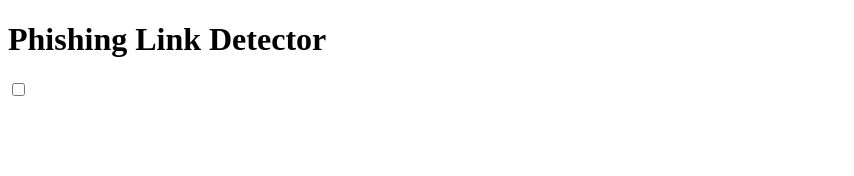
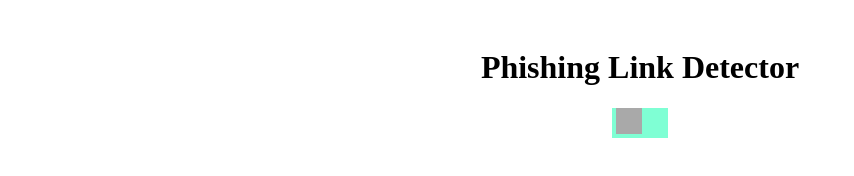
Before and after one commit to vyn88/Software-Engineering, a browser extension: page index.html in a window 1280 px wide. Shown: the whole page, without its empty margins (0-854 px from the left). Drawn offline with Linux system fonts and the light colour scheme.

Commit message:
Update style.css

```diff
--- a/style.css
+++ b/style.css
@@ -1,4 +1,58 @@
-p {
-    font-size: 12;
-    color: orchid;
+/* Container Class */
+.container {
+    text-align: center;
+    padding: 20px;
 }
+
+/* Switch Class */
+.switch {
+    position: relative;
+    display: inline-block;
+    width: 56px;
+    height: 30px;
+}
+
+.switch input {
+    opacity: 0;
+    width: 0;
+    height: 0;
+}
+
+/* Slider Class */
+.slider {
+    position: absolute;
+    cursor: pointer;
+    top: 0;
+    left: 0;
+    right: 0;
+    bottom: 0;
+    background-color: aquamarine;
+    -webkit-transition: .4s;
+    transition: .4s;
+}
+
+.slider:before {
+    position: absolute;
+    content: "";
+    height: 26px;
+    width: 26px;
+    left: 4px;
+    bottom: 4px;
+    background-color: darkgray;
+    -webkit-transition: .4s;
+    transition: .4s;
+}
+
+input:checked + .slider {
+    background-color: blue;
+}
+
+input:focus + .slider {
+    box-shadow: 0 0 1px blue;
+}
+
+input:checked + .slider:before {
+    -webkit-transform: translateX(26px);
+    -ms-transform: translateX(26px);
+    transform: translateX(26px);
+}
```
